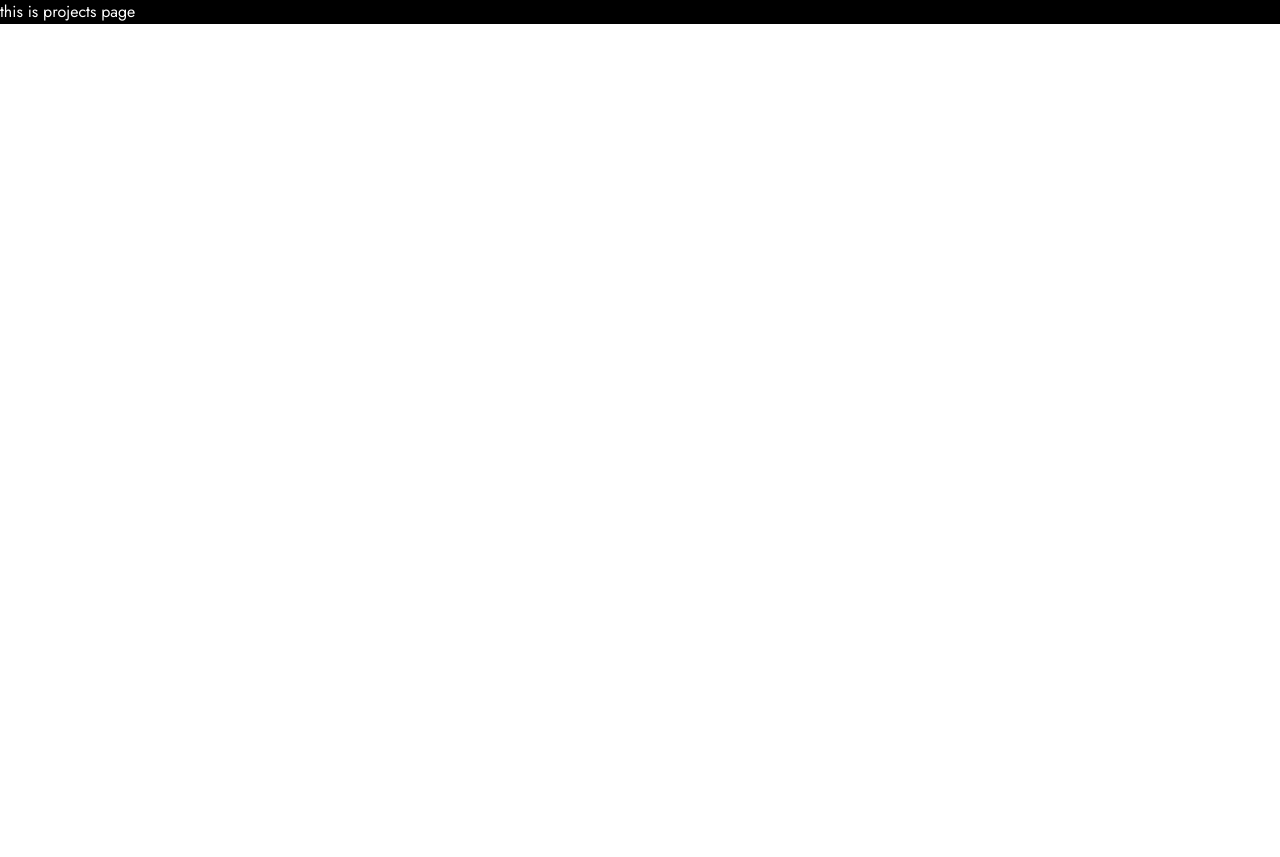
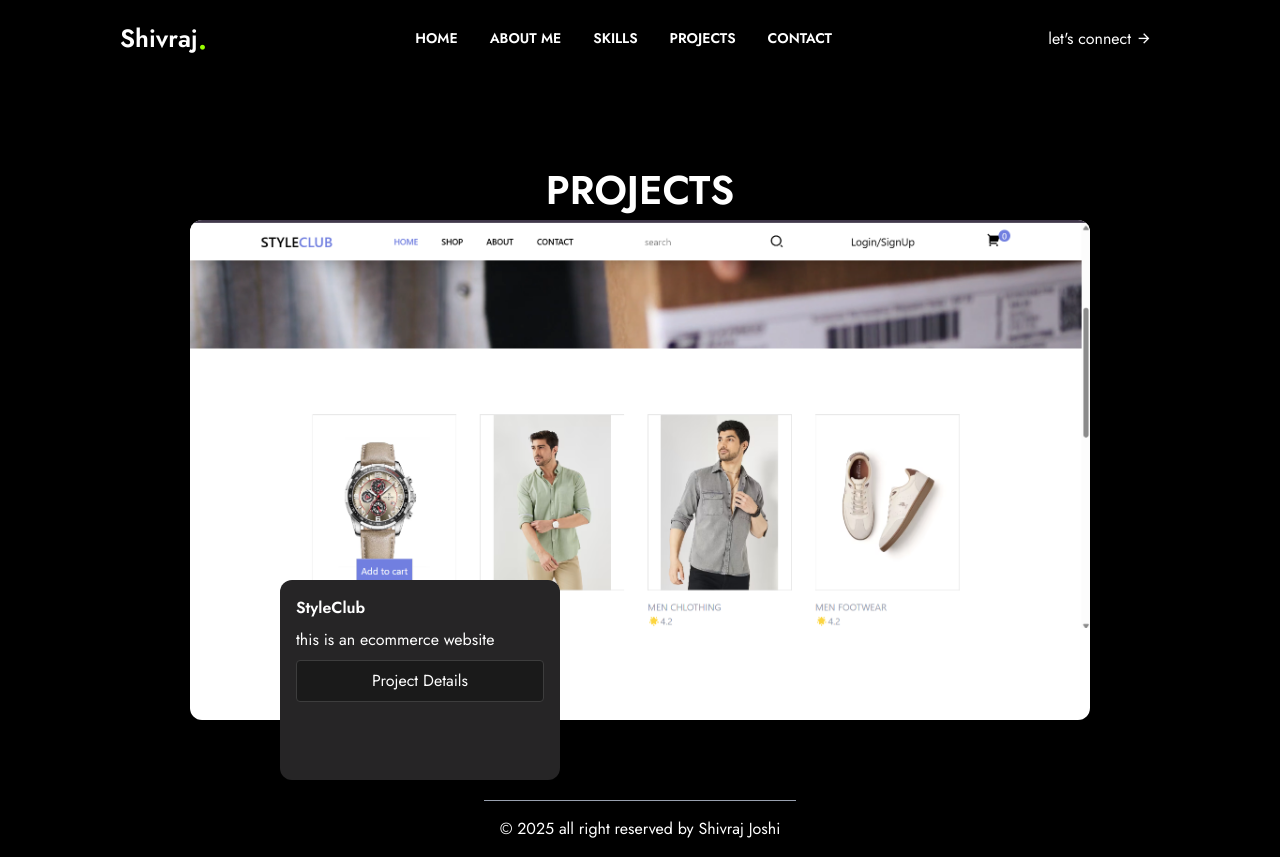
Before and after one commit to Shivraj-Joshi/portfolio, a React (Vite) app: page /projects in a window 1280 px wide. Before the commit the page ends 800 px from the top, so only its background shows below. Built offline with nearby package versions, Linux system fonts and the light colour scheme.

Commit message:
project page design done

```diff
--- /dev/null
+++ b/src/Components/Data.jsx
@@ -0,0 +1,12 @@
+import React from "react";
+import image from "../assets/ecom.png";
+export const ProjectData = [
+  {
+    id: 1,
+    title: "StyleClub",
+    description: "this is an ecommerce website ",
+    image: image,
+    github: "https://github.com/Shivraj-Joshi/styleClub",
+    live: "https://style-club-eight.vercel.app/",
+  },
+];
--- a/src/Components/Footer.jsx
+++ b/src/Components/Footer.jsx
@@ -5,7 +5,7 @@ const Footer = () => {
     <div className="bg-black flex justify-center ">
       <div className="text-white p-4 border-t border-gray-400">
         {" "}
-        © 2025 all right reserved by Shivrj Joshi
+        © 2025 all right reserved by Shivraj Joshi
       </div>
     </div>
   );
--- a/src/Components/HeroSection.jsx
+++ b/src/Components/HeroSection.jsx
@@ -1,9 +1,12 @@
 import React from "react";
 import { TypeAnimation } from "react-type-animation";
+import { FaInstagram, FaLinkedin, FaGithub } from "react-icons/fa";
 import resume from "../assets/resume.pdf";
 import image from "../assets/profile.png";
+import Layout from "./Layout/Layout";
 const HeroSection = () => {
   return (
+    <Layout>
       <div className="main-container md:flex relative">
         <div className="image absolute bottom-0 right-[50px] md:bottom-5 md:right-[220px]">
           <img
@@ -61,8 +64,16 @@ const HeroSection = () => {
           </div>
         </div>
         {/* right container */}
-      <div className="right-container bg-[#99ff00] h-[350px] md:h-screen md:w-[38%]"></div>
+        <div className="right-container bg-[#99ff00] h-[340px] md:h-screen md:w-[38%] flex justify-center items-center ">
+          <div className=" hidden md:flex md:h-[60px] p-2  md:justify-end  md:rotate-90 :tracking-widest md:ml-[300px] gap-4 ">
+            <p className="font-semibold uppercase ">follow me on </p>
+            <FaInstagram className="text-[40px] " />
+            <FaLinkedin className="text-[40px] text-blue-600" />
+            <FaGithub className="text-[40px]" />
           </div>
+        </div>
+      </div>
+    </Layout>
   );
 };
 
--- /dev/null
+++ b/src/Components/Layout/Layout.jsx
@@ -0,0 +1,15 @@
+import React from "react";
+import Navbar from "../Navbar";
+import Footer from "../Footer";
+
+const Layout = ({ children }) => {
+  return (
+    <div>
+      <Navbar />
+      <div className="content">{children}</div>
+      <Footer />
+    </div>
+  );
+};
+
+export default Layout;
--- a/src/Pages/About.jsx
+++ b/src/Pages/About.jsx
@@ -1,7 +1,11 @@
 import React from "react";
-
+import Layout from "../Components/Layout/Layout";
 const About = () => {
-  return <div className="bg-black text-white">this is my about page</div>;
+  return (
+    <Layout>
+      <div className="bg-black text-white">this is my about page</div>
+    </Layout>
+  );
 };
 
 export default About;
--- a/src/Pages/Contact.jsx
+++ b/src/Pages/Contact.jsx
@@ -1,10 +1,12 @@
 import React from "react";
+import Layout from "../Components/Layout/Layout";
 
 const Contact = () => {
   const onSubmit = () => {
     console.log("form submited");
   };
   return (
+    <Layout>
       <div className="bg-black h-screen flex flex-col items-center">
         <h1 className="text-white text-[30px] font-semibold ">CONTACT</h1>
         <div className="container bg-black p-4 md:flex align-center justify-center">
@@ -41,7 +43,9 @@ const Contact = () => {
           </div>
           {/* right container */}
           <div className="bg-black md:w-[50%] flex flex-col p-4  gap-4 items-center ">
-          <h3 className="text-white font-semibold uppercase ">Lets connect</h3>
+            <h3 className="text-white font-semibold uppercase ">
+              Lets connect
+            </h3>
             {/* social div */}
             <div className="connect p-2 bg-black  flex flex-col gap-10">
               <div className="phone flex items-center gap-4">
@@ -66,6 +70,7 @@ const Contact = () => {
           </div>
         </div>
       </div>
+    </Layout>
   );
 };
 
--- a/src/Pages/Projects.jsx
+++ b/src/Pages/Projects.jsx
@@ -1,7 +1,35 @@
 import React from "react";
-
+import Layout from "../Components/Layout/Layout";
+import image from "../assets/ecom.png";
+import { ProjectData } from "../Components/Data";
 const Projects = () => {
-  return <div className="bg-black text-white">this is projects page</div>;
+  return (
+    <Layout>
+      <div className="bg-black md:h-screen flex flex-col items-center justify-center ">
+        <div className="title text-white text-[40px] font-semibold mt-20 md:mt-20  h-[60px] uppercase">
+          projects
+        </div>
+        {ProjectData.map((project) => (
+          <div key={ProjectData.id}>
+            <div className="absolute  md:h-[200px] md:w-[280px] bg-[#262526] rounded-xl  bottom-5 left-70 p-4 flex flex-col gap-2">
+              <h2 className="text-white font-semibold ">{project.title}</h2>
+              <p className="text-white ">{project.description}</p>
+              <button className="bg-[#1a1a1a] text-white p-2 border border-[#3d3d3d] rounded">
+                Project Details
+              </button>
+            </div>
+            <div className="realtive md:h-[500px] md:w-[900px] bg-white rounded-xl overflow-hidden">
+              <img
+                src={project.image}
+                alt="ecommerce project"
+                className="object-cover"
+              />
+            </div>
+          </div>
+        ))}
+      </div>
+    </Layout>
+  );
 };
 
 export default Projects;
--- a/src/Pages/Skills.jsx
+++ b/src/Pages/Skills.jsx
@@ -11,8 +11,10 @@ import { SiTailwindcss, SiSass } from "react-icons/si";
 import { VscVscode } from "react-icons/vsc";
 import { TbBrandRedux } from "react-icons/tb";
 import { PiFramerLogoFill } from "react-icons/pi";
+import Layout from "../Components/Layout/Layout";
 const Skills = () => {
   return (
+    <Layout>
       <div className="bg-black md:h-screen text-white grid grid-cols  gap-1 justify-center p-4 ">
         <h1 className="text-white uppercase text-center text-[35px] font-semibold">
           Skills
@@ -29,7 +31,7 @@ const Skills = () => {
           <div className="container bg-[#0e0e0e] md:h-[200px] md:w-[500px] text-white rounded-xl border border-[#3d3d3d] p-2">
             <h2 className="text-center">Frameworks</h2>
             <div className=" flex items-center justify-center gap-10 md:gap-18 mt-5 ">
-            <SiTailwindcss className="text-[70px]" />
+              <SiTailwindcss className="text-[70px] hover:animate-ping" />
               <FaBootstrap className="text-[70px]" />
               <SiSass className="text-[70px] hover:animate-bounce" />
             </div>
@@ -47,12 +49,13 @@ const Skills = () => {
             <h2 className="text-center">Libraries</h2>
             <div className=" flex items-center justify-center gap-10 md:gap-18 mt-5 ">
               <TbBrandRedux className="text-[70px] hover:animate-spin" />
-            <IoLogoReact className="text-[70px] hover:animate-spin" />
+              <IoLogoReact className="text-[70px] animate-spin" />
               <PiFramerLogoFill className="text-[70px]" />
             </div>
           </div>
         </div>
       </div>
+    </Layout>
   );
 };
 
```
Also changed, not shown: src/assets/ecom.png (added). Lines whose indentation alone changed are shown as unchanged.
